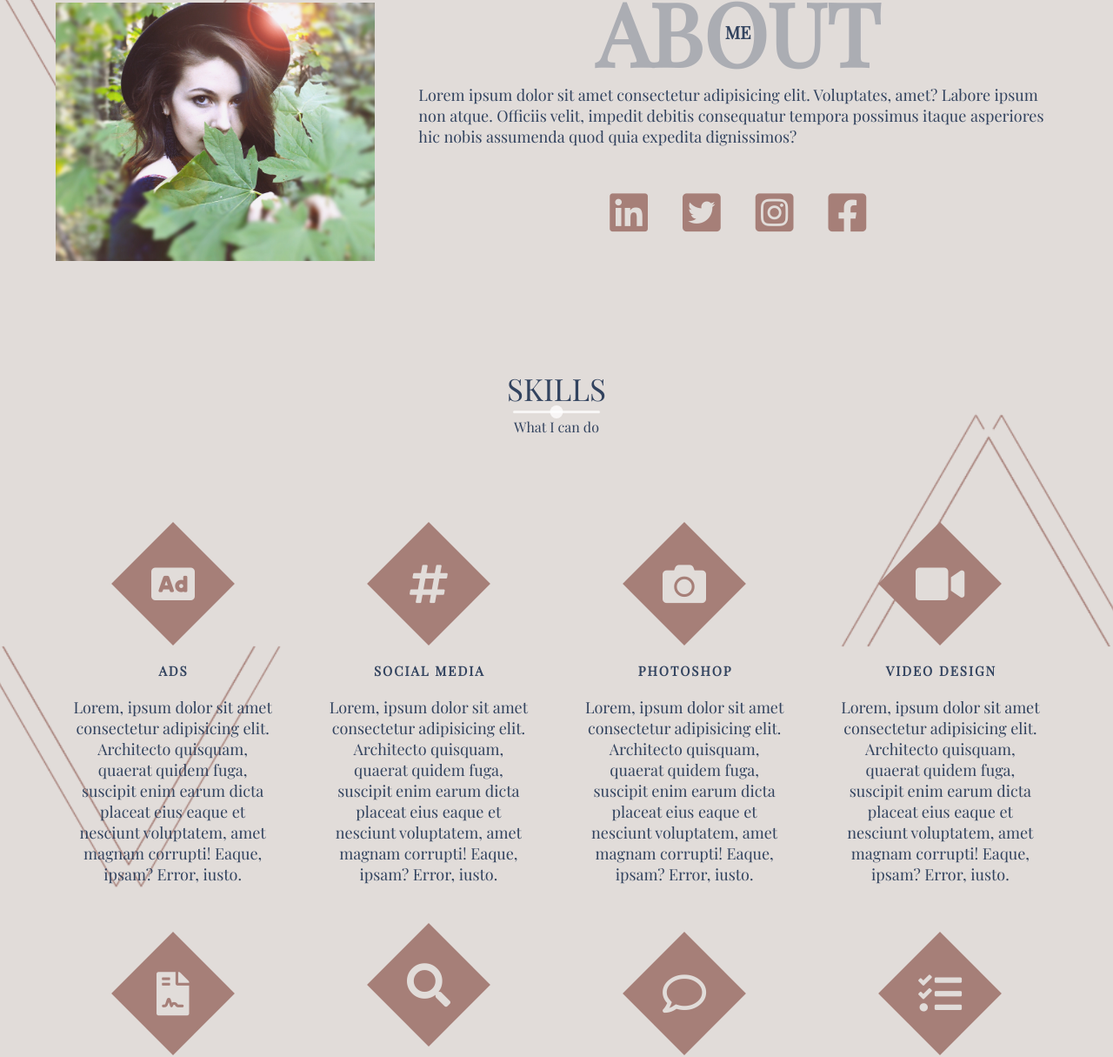
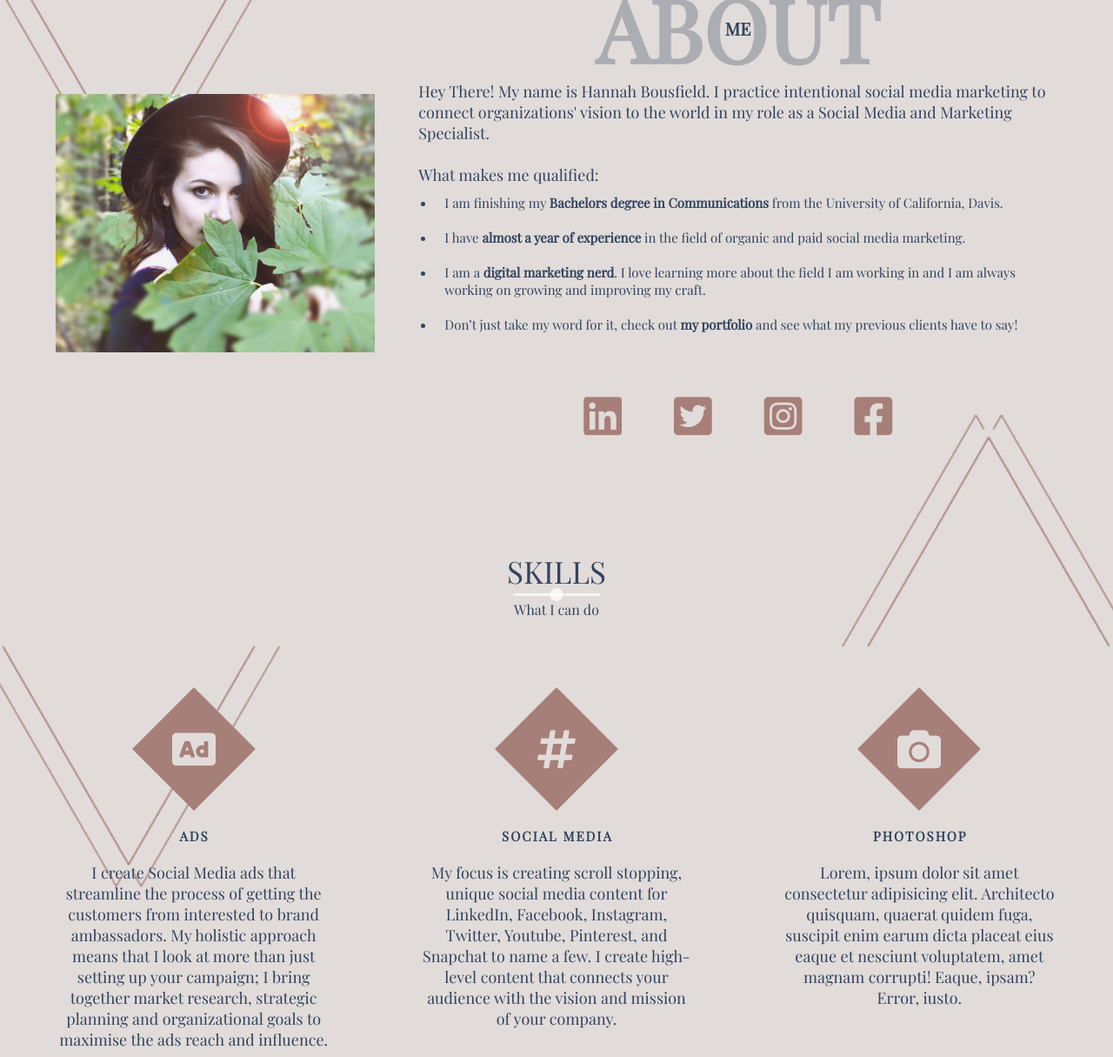
Before and after one commit to HannahBousfield/hannahbousfield.github.io, a plain HTML site: page index.html in a window 1280 px wide. Shown: the part 857-2072 px from the top of the page at 87% size. Drawn offline with nearby package versions, Linux system fonts and the light colour scheme; a web font is replaced by a local one.

Commit message:
added about me section

```diff
--- a/index.html
+++ b/index.html
@@ -59,10 +59,18 @@
                     <h6>Me</h6>
                 </div>
                 <p>
-                    Lorem ipsum dolor sit amet consectetur adipisicing elit. Voluptates,
-                    amet? Labore ipsum non atque. Officiis velit, impedit debitis consequatur
-                    tempora possimus itaque asperiores hic nobis assumenda quod quia expedita dignissimos?
+                    Hey There! My name is Hannah Bousfield. I practice intentional
+                    social media marketing to connect organizations' vision to the world
+                    in my role as a Social Media and Marketing Specialist. <br> <br>
+                    What makes me qualified:
+
                 </p>
+                <ul>
+                    <li class="about-items">I am finishing my <strong>Bachelors degree in Communications</strong> from the University of California, Davis. </li>
+                    <li class="about-items">I have <strong>almost a year of experience</strong> in the field of organic and paid social media marketing.</li>
+                    <li class="about-items">I am a <strong>digital marketing nerd</strong>. I love learning more about the field I am working in and I am always working on growing and improving my craft.</li>
+                    <li class="about-items">Don’t just take my word for it, check out <strong><a href="#portfolio" class="port-link">my portfolio</a></strong> and see what my previous clients have to say!</li>
+                  </ul>
                 <div class="social-media">
                     <ul class="nav-list">
                         <li>
@@ -110,10 +118,11 @@
                     </div>
                     <h1>Ads</h1>
                     <p>
-                        Lorem, ipsum dolor sit amet consectetur adipisicing elit.
-                        Architecto quisquam, quaerat quidem fuga, suscipit enim earum dicta
-                        placeat eius eaque et nesciunt voluptatem, amet magnam corrupti!
-                        Eaque, ipsam? Error, iusto.
+                        I create Social Media ads that streamline the process of getting
+                         the customers from interested to brand ambassadors. My holistic
+                         approach means that I look at more than just setting up your campaign;
+                          I bring together market research, strategic planning and organizational
+                           goals to maximise the ads reach and influence.
                     </p>
                 </div>
 
@@ -126,10 +135,10 @@
                     </div>
                     <h1>social media</h1>
                     <p>
-                        Lorem, ipsum dolor sit amet consectetur adipisicing elit.
-                        Architecto quisquam, quaerat quidem fuga, suscipit enim earum dicta
-                        placeat eius eaque et nesciunt voluptatem, amet magnam corrupti!
-                        Eaque, ipsam? Error, iusto.
+                        My focus is creating scroll stopping, unique social media content for
+                         LinkedIn, Facebook, Instagram, Twitter, Youtube, Pinterest, and Snapchat
+                          to name a few. I create high-level content that connects your audience
+                           with the vision and mission of your company.
                     </p>
                 </div>
 
--- a/main.css
+++ b/main.css
@@ -114,7 +114,7 @@ header{
     width: 100%;
     height: 100vh;
     position: fixed;
-    top: -100vh; /* hide for right now*/
+    top: -200vh; /* hide for right now*/
     z-index: 50;
     background-color: #f0e4d4; /*#F0E4D4*/
     border-bottom-right-radius: 100%;
@@ -221,9 +221,6 @@ li{
     font-size: 10rem;
     font-family: 'Playfair Display', cursive;
     color: var(--clr--gunmetal);
-    /*background: linear-gradient(to top, #ffe838, #fd57bf);
-    -webkit-background-clip: text;
-    -webkit-text-fill-color: transparent;*/
     padding: 1rem;
     user-select: none;
 }
@@ -239,7 +236,7 @@ li{
 .about .container{
     display: flex;
     align-items: center;
-    justify-content: center;
+    justify-content: top;
 
 }
 
@@ -255,9 +252,18 @@ li{
     opacity: 0.3;
 }
 
+.about-details li{
+    font-size: 1.5rem;
+    padding: 1rem;
+}
+
 .about-heading h6{
     font-size: 2rem;
     font-weight: 300rem;
+}
+.port-link{
+    font-size: 1.5rem;
+    color: var(--clr--gunmetal);
 }
 
 .profile-img{
@@ -267,6 +273,7 @@ li{
 
 .about-details{
     flex: 2;
+    margin-top: 3rem;
 }
 
 .social-media{
@@ -302,7 +309,7 @@ li{
     margin-top: 10rem;
     display: grid;
     grid-template-columns: repeat(auto-fit, minmax(25rem, 1fr));
-    grid-gap: 2.5rem;
+    grid-gap: 10rem;
     text-align: center;
 
 }
@@ -310,9 +317,9 @@ li{
 .skill{
     display: flex;
     flex-direction: column;
-    justify-content: center;
+    justify-content: top;
     align-items: center;
-    padding: 2rem;
+
 }
 
 .skill h1{
@@ -583,6 +590,9 @@ input[type="submit"]:hover{
     .about-heading h1{
         font-size: 8rem;
     }
+    .about .container{
+        flex-direction: column;
+    }
 
     .section-heading h1{
         font-size: 3rem;
```
